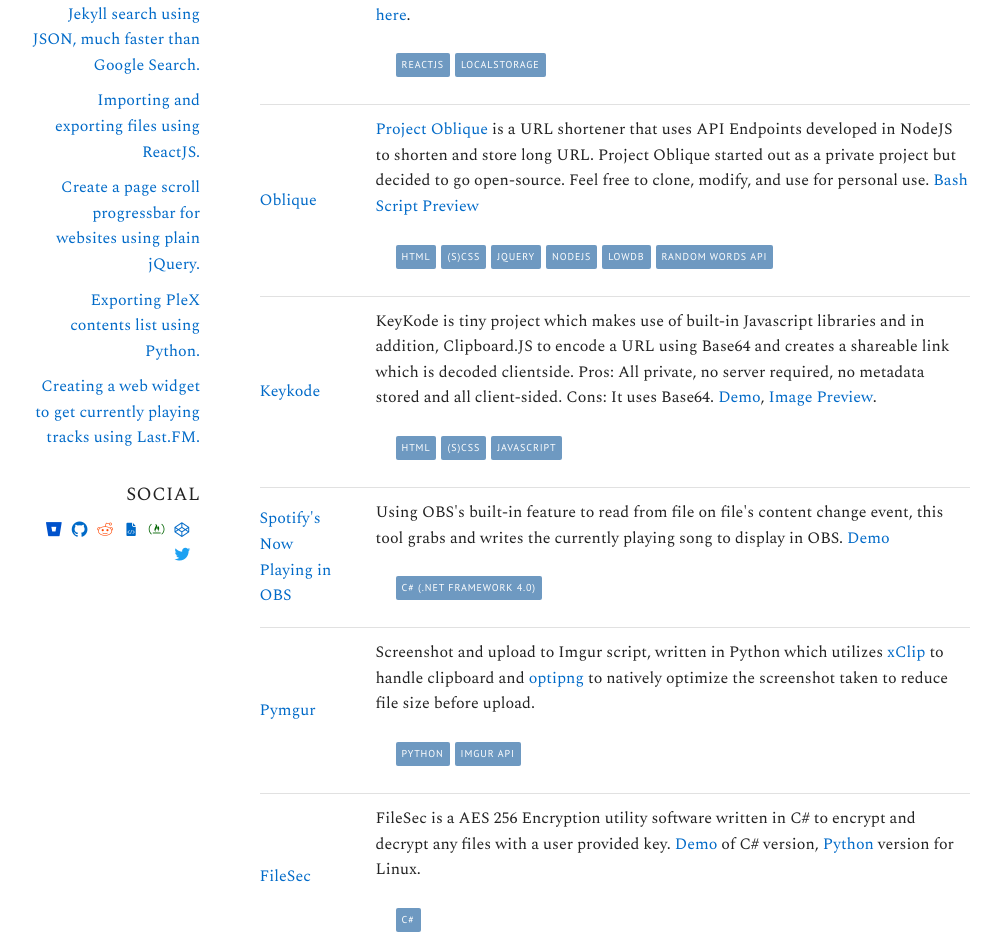
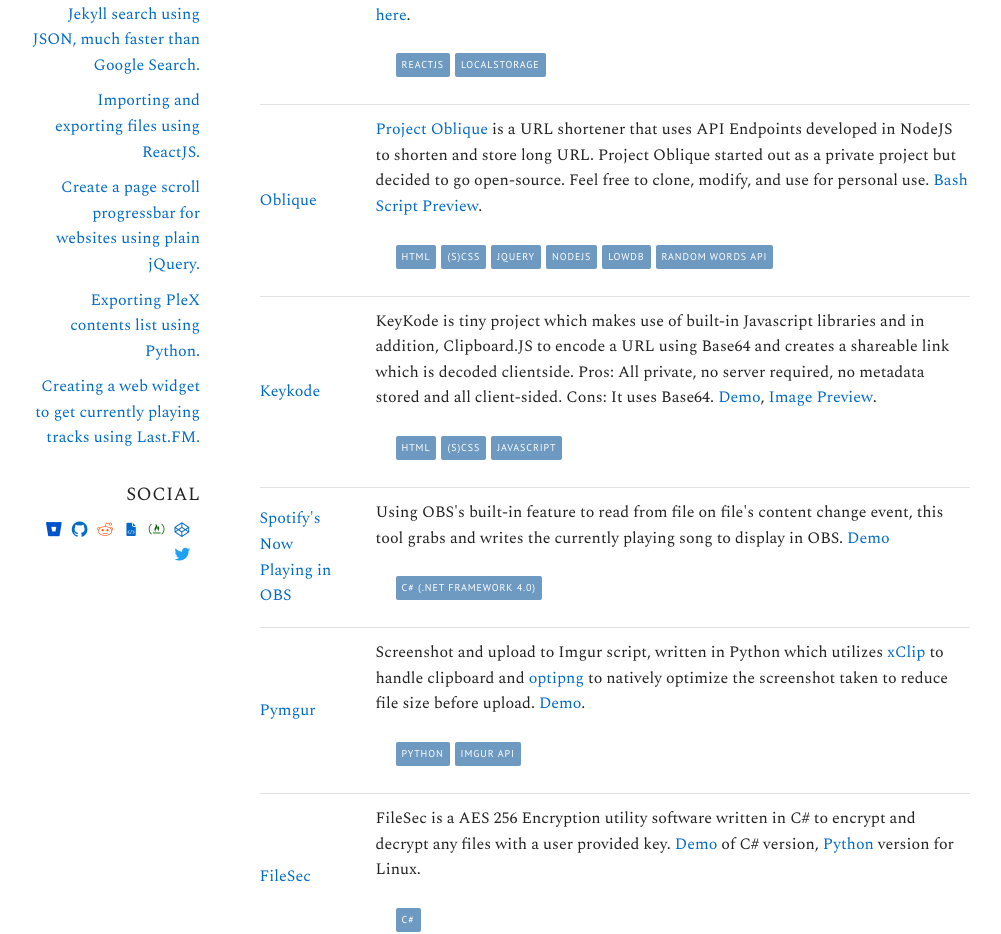
Before and after one commit to intern0t/personal-blog, a Jekyll site: the page built from projects.md, in a window 1280 px wide. Shown: the part 699-1633 px from the top of the page, without its empty margins (150-1151 px from the left). Built offline with Jekyll 4.4.1, drawn with Linux system fonts in a browser that asks for light colours; nearby versions of some CDN libraries; some web fonts are replaced.

Commit message:
Pymgur gif in action added to projects, updated Jekyll to latest version

```diff
--- a/projects.md
+++ b/projects.md
@@ -47,7 +47,7 @@ permalink: /projects/
         <tr>
             <td><a href="http://o.prashant.me/">Oblique</a></td>
             <td>
-                <p><a href="https://github.com/intern0t/Oblique" title="Github Repository">Project Oblique</a> is a URL shortener that uses API Endpoints developed in NodeJS to shorten and store long URL. Project Oblique started out as a private project but decided to go open-source. Feel free to clone, modify, and use for personal use. <a href="https://i.imgur.com/NGARoVP.gif" data-rel="lightcase:BASHscriptpreview" data-lc-caption="Bash Script to shorten long URLs via command line. (Right Click > Open image in new tab to view the preview in its original size.)">Bash Script Preview</a></p>
+                <p><a href="https://github.com/intern0t/Oblique" title="Github Repository">Project Oblique</a> is a URL shortener that uses API Endpoints developed in NodeJS to shorten and store long URL. Project Oblique started out as a private project but decided to go open-source. Feel free to clone, modify, and use for personal use. <a href="https://i.imgur.com/NGARoVP.gif" data-rel="lightcase:BASHscriptpreview" data-lc-caption="Bash Script to shorten long URLs via command line. (Right Click > Open image in new tab to view the preview in its original size.)">Bash Script Preview</a>.</p>
 
                 <ul class="row lang-used">
                     <li>HTML</li>
@@ -89,8 +89,7 @@ permalink: /projects/
         <tr>
             <td><a href="https://www.prashant.me/project/Pymgur">Pymgur</a></td>
             <td>
-                <p>Screenshot and upload to Imgur script, written in Python which utilizes <a href="https://github.com/astrand/xclip">xClip</a>                    to handle clipboard and <a href="http://optipng.sourceforge.net/">optipng</a> to natively optimize the
-                    screenshot taken to reduce file size before upload.</p>
+                <p>Screenshot and upload to Imgur script, written in Python which utilizes <a href="https://github.com/astrand/xclip">xClip</a> to handle clipboard and <a href="http://optipng.sourceforge.net/">optipng</a> to natively optimize the screenshot taken to reduce file size before upload. <a href="https://i.imgur.com/QVjNSbi.gif" data-rel="lightcase">Demo</a>.</p>
 
                 <ul class="row lang-used">
                     <li>Python</li>
```
Also changed, not shown: Gemfile.lock.
